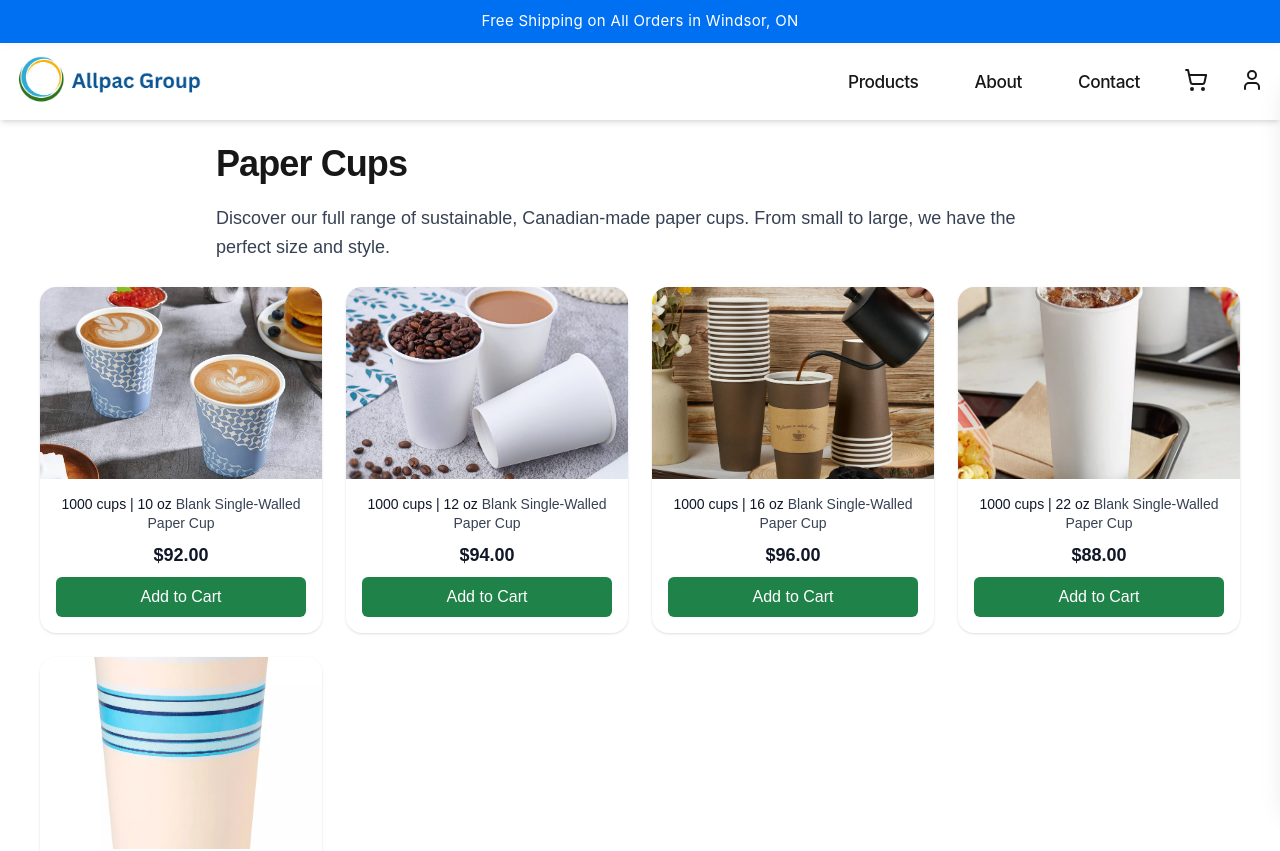
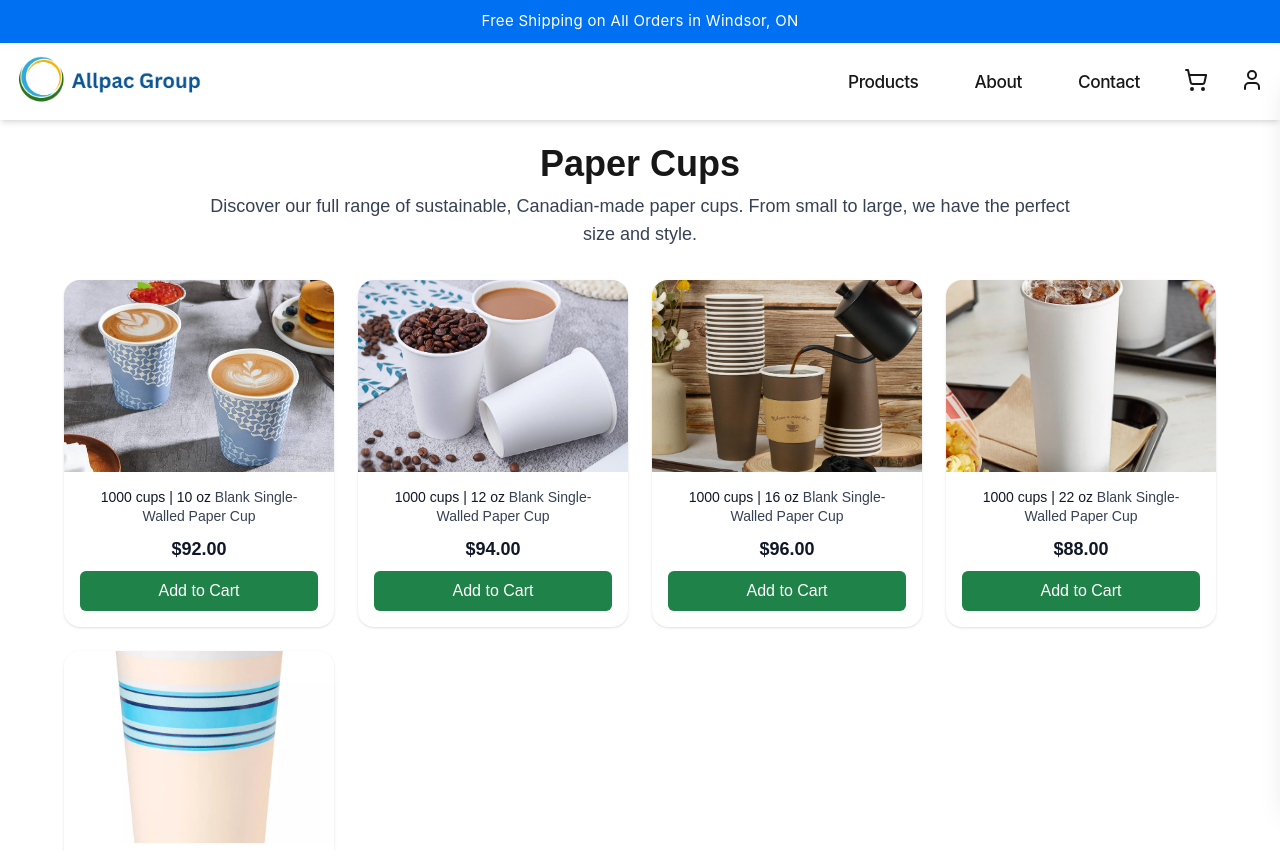
Before and after one commit to Emadedin1/allpacstore, a Next.js app: page /products/cups in a window 1280 px wide. Shown: the top 851 px of the page. Built offline with nearby package versions, Linux system fonts and the light colour scheme.

Commit message:
Update page.jsx

```diff
--- a/src/app/products/cups/page.jsx
+++ b/src/app/products/cups/page.jsx
@@ -4,27 +4,21 @@ import ProductSections from "../../../components/ProductSections";
 
 export default function PaperCupsPage() {
   return (
-    <main className="bg-white">
-      {/* Header + intro — unify gutters with grid (px-4 sm:px-6) */}
-      <div className="px-4 sm:px-6 py-6 max-w-4xl mx-auto space-y-2 sm:space-y-3">
-        <div className="flex justify-between items-center">
-          <h1 className="text-4xl font-bold tracking-tight mb-1 sm:mb-2">Paper Cups</h1>
-        </div>
-
-        <section>
-          <p className="text-lg text-gray-700 leading-relaxed">
-            Discover our full range of sustainable, Canadian-made paper cups. From small to large, we have the perfect size and style.
-          </p>
-        </section>
+    <main className="bg-white p-6 space-y-8">
+      {/* Header — match ProductsCategoriesPage header style */}
+      <div className="max-w-4xl mx-auto text-center">
+        <h1 className="text-4xl font-bold mb-2">Paper Cups</h1>
+        <p className="text-lg text-gray-700">
+          Discover our full range of sustainable, Canadian-made paper cups. From small to large, we have the perfect size and style.
+        </p>
       </div>
 
-      {/* Product grid — unified gutters with home */}
-      {/* NOTE: If your ProductSections supports a "compact" or "dense" prop, pass it here; it's harmless if ignored */}
+      {/* Product grid */}
       <section id="product-sections" className="compact-cards max-w-7xl mx-auto px-4 sm:px-6 pb-12">
         <ProductSections compact />
       </section>
 
-      {/* Steps section — same gutters as grid for consistency */}
+      {/* Steps section */}
       <section className="bg-gray-100 text-black py-16">
         <div className="max-w-7xl mx-auto px-4 sm:px-6 flex flex-col md:flex-row justify-between gap-12 text-left">
           <div className="flex gap-4 items-start">
```
